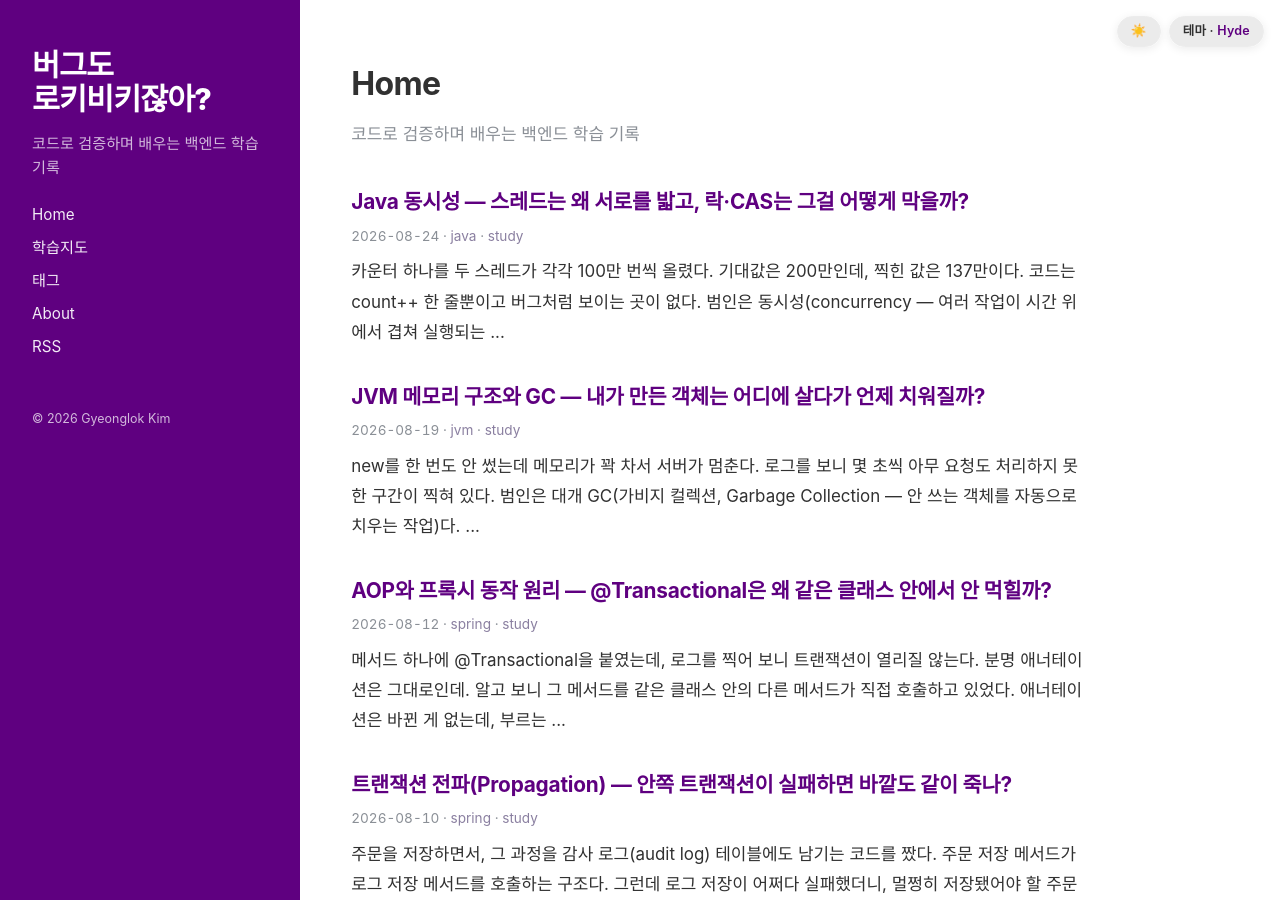
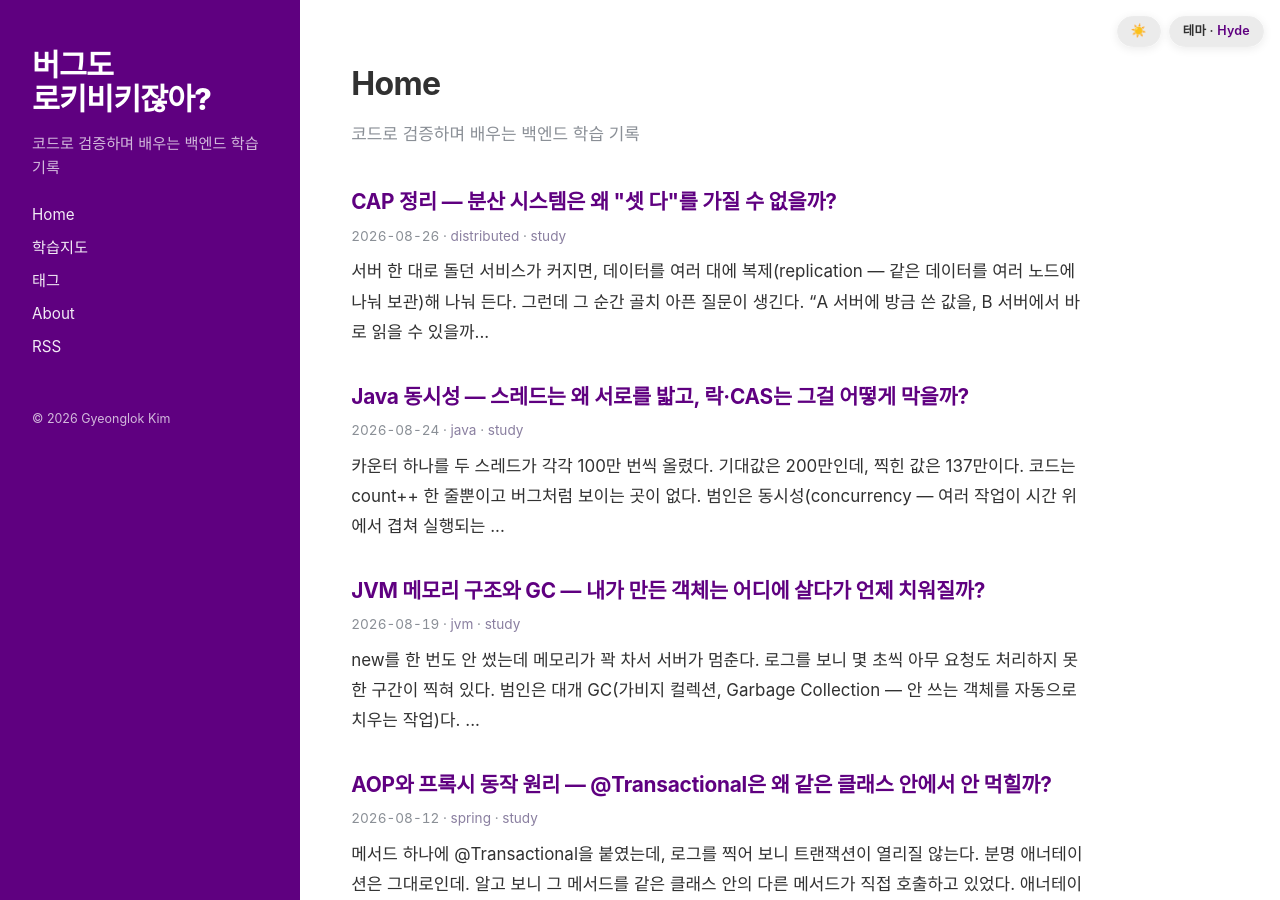
Before and after one commit to Rok93/Rok93.github.io, a Jekyll site: the page built from index.md, in a window 1280 px wide and 900 px high. Built offline with Jekyll 4.4.1, drawn with Linux system fonts in a browser that asks for light colours; some web fonts are replaced; part of the change alters nothing that is shown.

Commit message:
post: CAP 정리 — 분산 시스템은 왜 "셋 다"를 가질 수 없을까? (auto via study-pipeline)

```diff
--- a/_data/roadmap.yml
+++ b/_data/roadmap.yml
@@ -60,8 +60,8 @@ categories:
     items:
       - slug: "cap-theorem"
         title: "CAP 정리와 일관성 모델"
-        done: false
-        url: null
+        done: true
+        url: /2026/08/26/cap-theorem.html
       - slug: "idempotency"
         title: "멱등성 설계"
         done: false
--- /dev/null
+++ b/_posts/2026-08-26-cap-theorem.md
@@ -0,0 +1,135 @@
+---
+layout: post
+title: 'CAP 정리 — 분산 시스템은 왜 "셋 다"를 가질 수 없을까?'
+date: 2026-08-26 09:00:00 +0900
+image: /assets/img/cap-theorem/hero.jpg
+generated: true
+tags: [distributed, study]
+sanitized: true
+---
+
+서버 한 대로 돌던 서비스가 커지면, 데이터를 여러 대에 복제(replication — 같은 데이터를 여러 노드에 나눠 보관)해 나눠 든다. 그런데 그 순간 골치 아픈 질문이 생긴다. "A 서버에 방금 쓴 값을, B 서버에서 바로 읽을 수 있을까?" 그리고 "A와 B 사이 네트워크가 끊기면, 그때도 서비스를 계속할까 아니면 멈출까?" **CAP 정리(CAP theorem)**는 이 두 질문이 사실은 하나로 얽혀 있으며, **셋 다 완벽히 가질 수는 없다**고 말한다. 이 글은 CAP의 세 글자가 각각 무엇인지, 왜 "택일"이 강제되는지, 그리고 현실에서 이걸 어떻게 저울질하는지를 따라간다.
+
+<p style="font-size:13px;color:#5f5a68;background:#faf8fc;border-left:3px solid #b9a9cc;padding:8px 12px;border-radius:6px;margin:16px 0;">📝 이 글에 나오는 수치·시나리오·설정은 실제 겪은 장애가 아니라, <b>개념을 쉽게 보여주기 위해 지어낸 예시</b>입니다.</p>
+
+<figure style="margin:22px 0;text-align:center;">
+<img src="/assets/img/cap-theorem/hero.jpg" alt="세 개의 데이터베이스 노드가 연결되어 있고 그중 한 연결이 번개 모양으로 끊긴 모습, 일관성과 가용성의 균형을 상징" style="max-width:100%;border-radius:12px;">
+<figcaption style="font-size:12px;color:#5f5a68;margin-top:8px;">노드 사이 연결이 끊기는 순간(P), 시스템은 일관성(C)과 가용성(A) 중 하나를 포기해야 한다.</figcaption>
+</figure>
+
+## CAP의 세 글자부터
+
+먼저 **무엇**인지. CAP는 분산 시스템(여러 대의 컴퓨터가 협력해 하나의 서비스처럼 동작하는 시스템)이 가질 수 있는 세 가지 성질의 머리글자다.
+
+- **C — 일관성(Consistency):** 어느 노드에 읽어도 **가장 최근에 쓴 같은 값**이 나온다. A에 `잔액=1000`을 쓰고 곧바로 B에서 읽으면 `1000`이 나와야 한다. (여기서 말하는 일관성은 데이터베이스 ACID의 C가 아니라, **모든 복제본이 같은 값을 보이는가**라는 뜻이다.)
+- **A — 가용성(Availability):** **죽지 않은 모든 노드는 요청에 (에러 없이) 응답**한다. 느리더라도 "지금은 못 받아요"라며 거절하지 않는다.
+- **P — 분할 내성(Partition tolerance):** 노드 사이 네트워크가 끊겨 **메시지가 오가지 못하는 상황(네트워크 분할, partition)**에서도 시스템이 **통째로 죽지 않고 계속 동작**한다.
+
+**왜** 중요할까? 세 성질은 평소엔 사이좋게 공존하는 것처럼 보인다. 문제는 **네트워크가 끊긴 그 순간**에만 드러난다 — 그리고 분산 시스템에서 네트워크 끊김은 "혹시"가 아니라 "언제나 결국 일어나는" 일이다.
+
+## "셋 중 둘"이 아니라, P는 사실 선택지가 아니다
+
+CAP는 흔히 "세 개 중 두 개만 고를 수 있다"로 소개된다. 틀린 요약은 아니지만, 오해를 부른다. 실제 분산 시스템에서 **P(분할 내성)는 포기할 수 있는 항목이 아니기 때문**이다.
+
+**왜** 그럴까? 네트워크 분할은 우리가 켜고 끄는 옵션이 아니라, 케이블 장애·스위치 재부팅·순간적 지연 등으로 **언젠가 반드시 발생하는 물리 현상**이다. P를 포기한다는 건 "네트워크는 절대 안 끊긴다고 가정한다"는 뜻인데, 그건 여러 대로 나눈 시스템에서 성립하지 않는다. (P를 버려도 되는 건 애초에 노드가 하나뿐인 시스템 — 즉 분산이 아닌 경우다.)
+
+그래서 CAP는 실전에서 이렇게 다시 읽힌다. **"네트워크가 끊겼을 때(P는 이미 주어짐), C와 A 중 무엇을 포기할 것인가?"** 이 택일이 CAP의 진짜 알맹이다.
+
+<!-- diagram: cap-triangle -->
+<figure style="margin:22px 0;padding:16px;background:#faf8fc;border:1px solid #e4e0ec;border-radius:12px;max-width:470px;">
+<svg style="width:100%;height:auto;display:block;" viewBox="0 0 330 210" role="img" aria-label="CAP 삼각형에서 분할 내성 P는 고정이고 일관성 C와 가용성 A 중 하나를 택해야 함을 보여주는 도식">
+  <g font-family="ui-sans-serif,system-ui,sans-serif">
+    <text x="165" y="16" text-anchor="middle" fill="#5F0080" font-weight="700" font-size="10">네트워크 분할이 나면 C와 A 중 택일</text>
+    <!-- triangle -->
+    <polygon points="165,36 60,168 270,168" fill="#f3ecf7" stroke="#7d5a9e" stroke-width="1.2"/>
+    <!-- P vertex (top, fixed) -->
+    <circle cx="165" cy="36" r="15" fill="#5F0080"/>
+    <text x="165" y="40" text-anchor="middle" fill="#fff" font-size="11" font-weight="700">P</text>
+    <text x="165" y="30" text-anchor="middle" fill="#5F0080" font-size="7.5" font-weight="700">고정(못 버림)</text>
+    <!-- C vertex -->
+    <circle cx="60" cy="168" r="15" fill="#1f7a4d"/>
+    <text x="60" y="172" text-anchor="middle" fill="#fff" font-size="11" font-weight="700">C</text>
+    <text x="60" y="196" text-anchor="middle" fill="#1f7a4d" font-size="8" font-weight="700">일관성</text>
+    <!-- A vertex -->
+    <circle cx="270" cy="168" r="15" fill="#b23a00"/>
+    <text x="270" y="172" text-anchor="middle" fill="#fff" font-size="11" font-weight="700">A</text>
+    <text x="270" y="196" text-anchor="middle" fill="#b23a00" font-size="8" font-weight="700">가용성</text>
+    <!-- choose one -->
+    <text x="165" y="120" text-anchor="middle" fill="#5f5a68" font-size="8">P는 늘 주어진다 →</text>
+    <text x="165" y="133" text-anchor="middle" fill="#5f5a68" font-size="8">아래 둘 중 하나만</text>
+  </g>
+</svg>
+<figcaption style="font-size:12px;color:#5f5a68;margin-top:8px;">P는 물리적으로 강제되는 조건. 남는 선택은 CP(일관성 지킴)냐 AP(가용성 지킴)냐다.</figcaption>
+</figure>
+
+## 택일의 순간을 예시로 — 계좌 잔액
+
+**무엇**을 고르느냐가 실제로 어떻게 갈리는지, 구체적 시나리오로 보자. 노드 두 대 `N1`, `N2`가 같은 계좌 잔액을 복제해 들고 있다. 지금 `잔액 = 1000`으로 둘이 같다. 그때 `N1`과 `N2` 사이 네트워크가 **끊겼다**(분할 발생).
+
+이 상태에서 사용자가 `N1`에 `잔액 = 2000`으로 갱신했다. `N1`은 이 변경을 `N2`에 전파하고 싶지만, 선이 끊겨 **전달하지 못한다**. 잠시 뒤 다른 사용자가 `N2`에 잔액을 **읽으러** 온다. 시스템은 여기서 갈림길에 선다.
+
+**선택 1 — CP (일관성 우선, 가용성 포기):** `N2`는 "나는 지금 최신 값인지 확신할 수 없다"며 **읽기를 거절하거나 대기**시킨다. 틀린 값(옛 `1000`)을 주느니, **응답하지 않는 쪽**을 택한다. 데이터는 절대 어긋나지 않지만, 그 시간 동안 `N2`는 **일부 요청에 답을 못 준다**(가용성 손실).
+
+**선택 2 — AP (가용성 우선, 일관성 포기):** `N2`는 자기가 가진 값 `1000`을 **일단 그대로 응답**한다. 서비스는 안 멈추지만, 이 순간 사용자는 **낡은 값(stale)**을 본다 — `N1`엔 이미 `2000`인데 `N2`는 `1000`을 준다(일관성 손실). 나중에 네트워크가 복구되면 두 값을 맞춘다.
+
+<!-- diagram: cp-vs-ap -->
+<figure style="margin:22px 0;padding:16px;background:#faf8fc;border:1px solid #e4e0ec;border-radius:12px;max-width:470px;">
+<svg style="width:100%;height:auto;display:block;" viewBox="0 0 330 260" role="img" aria-label="네트워크 분할 시 CP는 읽기를 거절하고 AP는 낡은 값을 반환하는 두 선택을 대비한 도식">
+  <g font-family="ui-sans-serif,system-ui,sans-serif">
+    <text x="165" y="15" text-anchor="middle" fill="#5F0080" font-weight="700" font-size="10">같은 분할, 두 가지 선택</text>
+    <!-- nodes with partition -->
+    <rect x="40" y="28" width="70" height="26" rx="5" fill="#f3ecf7" stroke="#7d5a9e"/>
+    <text x="75" y="41" text-anchor="middle" fill="#5F0080" font-size="8" font-weight="700">N1</text>
+    <text x="75" y="50" text-anchor="middle" fill="#1f7a4d" font-size="7.5">잔액=2000(새 값)</text>
+    <rect x="220" y="28" width="70" height="26" rx="5" fill="#f3ecf7" stroke="#7d5a9e"/>
+    <text x="255" y="41" text-anchor="middle" fill="#5F0080" font-size="8" font-weight="700">N2</text>
+    <text x="255" y="50" text-anchor="middle" fill="#5f5a68" font-size="7.5">잔액=1000(옛 값)</text>
+    <!-- broken link -->
+    <line x1="110" y1="41" x2="150" y2="41" stroke="#b23a00" stroke-width="1.5"/>
+    <line x1="180" y1="41" x2="220" y2="41" stroke="#b23a00" stroke-width="1.5"/>
+    <text x="165" y="38" text-anchor="middle" fill="#b23a00" font-size="12" font-weight="700">⚡</text>
+    <text x="165" y="53" text-anchor="middle" fill="#b23a00" font-size="7">전파 못함</text>
+    <!-- CP box -->
+    <rect x="24" y="78" width="130" height="80" rx="8" fill="#eaf5ef" stroke="#1f7a4d"/>
+    <text x="89" y="94" text-anchor="middle" fill="#1f7a4d" font-size="9" font-weight="700">CP: 일관성 지킴</text>
+    <text x="89" y="112" text-anchor="middle" fill="#5f5a68" font-size="7.5">N2 → "지금 못 줍니다"</text>
+    <text x="89" y="126" text-anchor="middle" fill="#5f5a68" font-size="7.5">읽기 거절/대기</text>
+    <text x="89" y="144" text-anchor="middle" fill="#1f7a4d" font-size="7.5">✓ 틀린 값 없음</text>
+    <text x="89" y="156" text-anchor="middle" fill="#b23a00" font-size="7.5">✗ 잠시 응답 불가</text>
+    <!-- AP box -->
+    <rect x="176" y="78" width="130" height="80" rx="8" fill="#f7e6dc" stroke="#b23a00"/>
+    <text x="241" y="94" text-anchor="middle" fill="#b23a00" font-size="9" font-weight="700">AP: 가용성 지킴</text>
+    <text x="241" y="112" text-anchor="middle" fill="#5f5a68" font-size="7.5">N2 → "1000입니다"</text>
+    <text x="241" y="126" text-anchor="middle" fill="#5f5a68" font-size="7.5">일단 응답</text>
+    <text x="241" y="144" text-anchor="middle" fill="#1f7a4d" font-size="7.5">✓ 안 멈춤</text>
+    <text x="241" y="156" text-anchor="middle" fill="#b23a00" font-size="7.5">✗ 낡은 값 반환</text>
+    <!-- recover note -->
+    <text x="165" y="182" text-anchor="middle" fill="#5f5a68" font-size="8" font-weight="700">네트워크 복구 후</text>
+    <text x="165" y="197" text-anchor="middle" fill="#5f5a68" font-size="7.5">CP: 이미 맞음 · AP: 지금부터 값 동기화(수렴)</text>
+    <text x="165" y="218" text-anchor="middle" fill="#5F0080" font-size="8">돈이면 CP, 좋아요 수면 AP —</text>
+    <text x="165" y="231" text-anchor="middle" fill="#5F0080" font-size="8">"틀린 값의 대가"로 고른다</text>
+  </g>
+</svg>
+<figcaption style="font-size:12px;color:#5f5a68;margin-top:8px;">같은 분할 상황에서도 무엇을 포기하느냐로 시스템의 성격이 갈린다.</figcaption>
+</figure>
+
+## 어느 쪽을 골라야 할까 — 도메인이 정한다
+
+CP와 AP 중 **정답은 없다.** "틀린 값을 잠깐 보여주는 비용"과 "잠깐 응답을 못 하는 비용" 중 **어느 쪽이 더 아픈지**로 고른다.
+
+- **CP가 맞는 경우:** 값이 틀리면 안 되는 도메인. 계좌 잔액·재고 수량·좌석 예약처럼 **잘못된 값이 곧 사고**인 곳. 은행은 "잠깐 안 되는" 게 "이중 출금"보다 낫다.
+- **AP가 맞는 경우:** 잠깐 낡아도 괜찮은 도메인. 게시글 좋아요 수·조회수·추천 피드처럼 **몇 초 뒤 맞으면 그만**인 곳. 쇼핑몰 상품 페이지는 "잠깐 멈춤"보다 "낡은 재고 표시 후 결제 때 재확인"이 낫다.
+
+실제 데이터베이스도 이 성향으로 갈린다. 예를 들어 여러 노드에 걸친 강한 일관성을 우선하는 제품군은 분할 시 일부 요청을 막는 **CP 성향**을, 항상 응답을 우선하는 제품군은 낡은 값을 잠깐 허용하는 **AP 성향**을 띤다. (같은 제품도 설정으로 성향을 조절할 수 있어, "이 DB는 무조건 CP"라고 단정하긴 어렵다.)
+
+## AP의 뒷정리 — 결과적 일관성(eventual consistency)
+
+AP를 골랐다고 값이 **영원히** 어긋난 채 방치되는 건 아니다. AP 시스템은 대개 **결과적 일관성(eventual consistency)**을 목표로 한다. **무엇**이냐면, "새 쓰기가 멈추고 네트워크가 복구되면, 시간이 지나 **결국 모든 노드가 같은 값으로 수렴**한다"는 약속이다.
+
+즉 AP는 "일관성을 버린다"기보다 **"지금 당장의 일관성(강한 일관성, strong consistency)을 미루고, 나중의 일관성을 택한다"**에 가깝다. 그래서 CAP의 C(강한 일관성)를 포기한 시스템도, 결과적 일관성이라는 **약한 형태의 일관성**은 유지하는 경우가 많다.
+
+여기서 실무의 핵심 감각이 나온다. **"강하냐 없냐"의 이분법이 아니라, 일관성에는 스펙트럼이 있다** — 강한 일관성 ↔ 읽은 값이 최소한 뒤로 가진 않는 보장 ↔ 결과적 일관성. 시스템을 설계할 때 우리가 실제로 고르는 건 CAP의 극단이 아니라, 이 스펙트럼 위의 **한 점**이다.
+
+## 한 줄 교훈
+
+CAP는 "무엇을 못 갖느냐"의 정리가 아니라 **"네트워크가 끊긴 순간, 무엇을 포기할지 미리 정해두라"**는 설계 강제 규칙이다. P는 주어지고, 남는 건 C냐 A냐 — 그리고 그 답은 기술이 아니라 **도메인이 감당할 수 있는 대가**가 정한다.
```
Also changed, not shown: assets/img/cap-theorem/hero.jpg (added).
